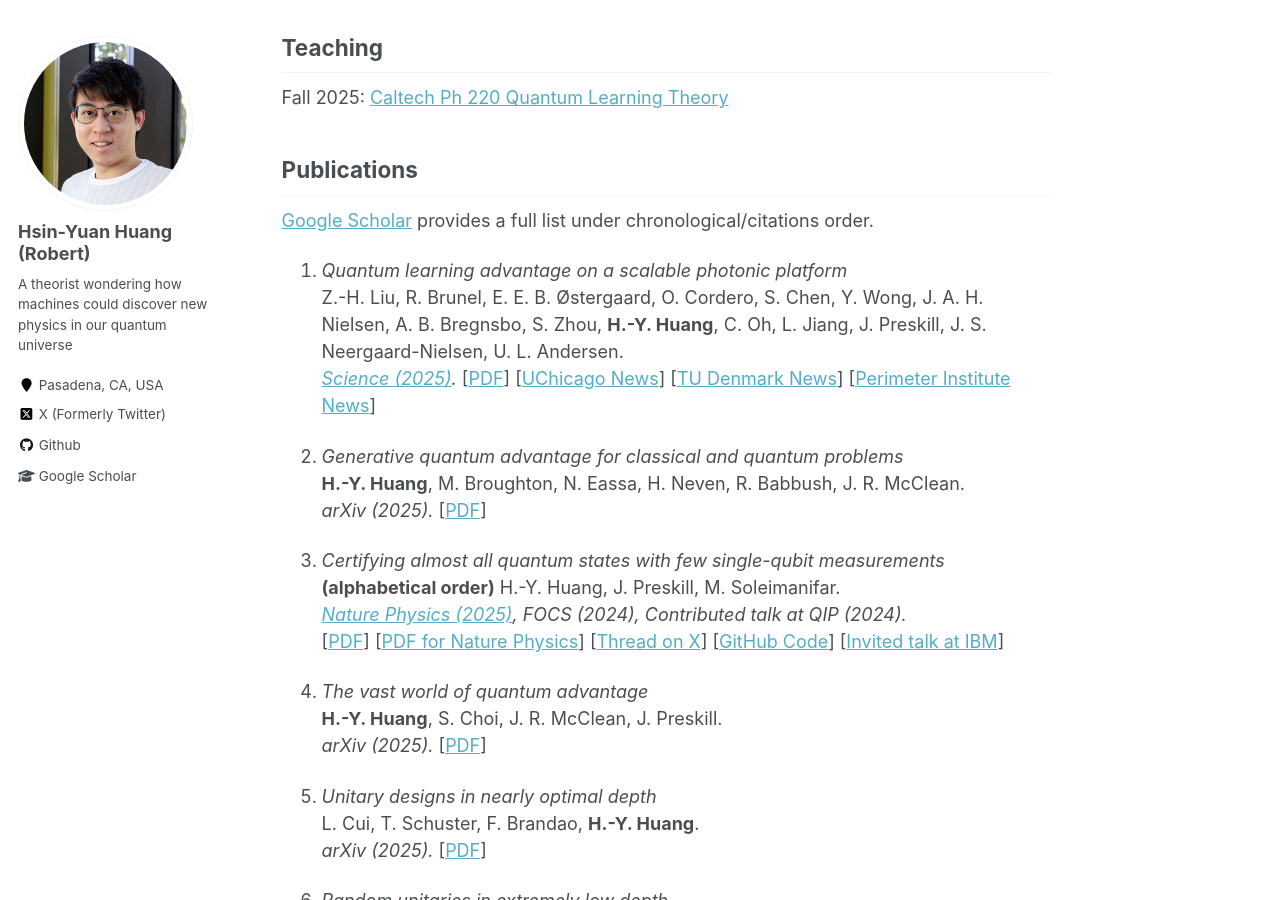
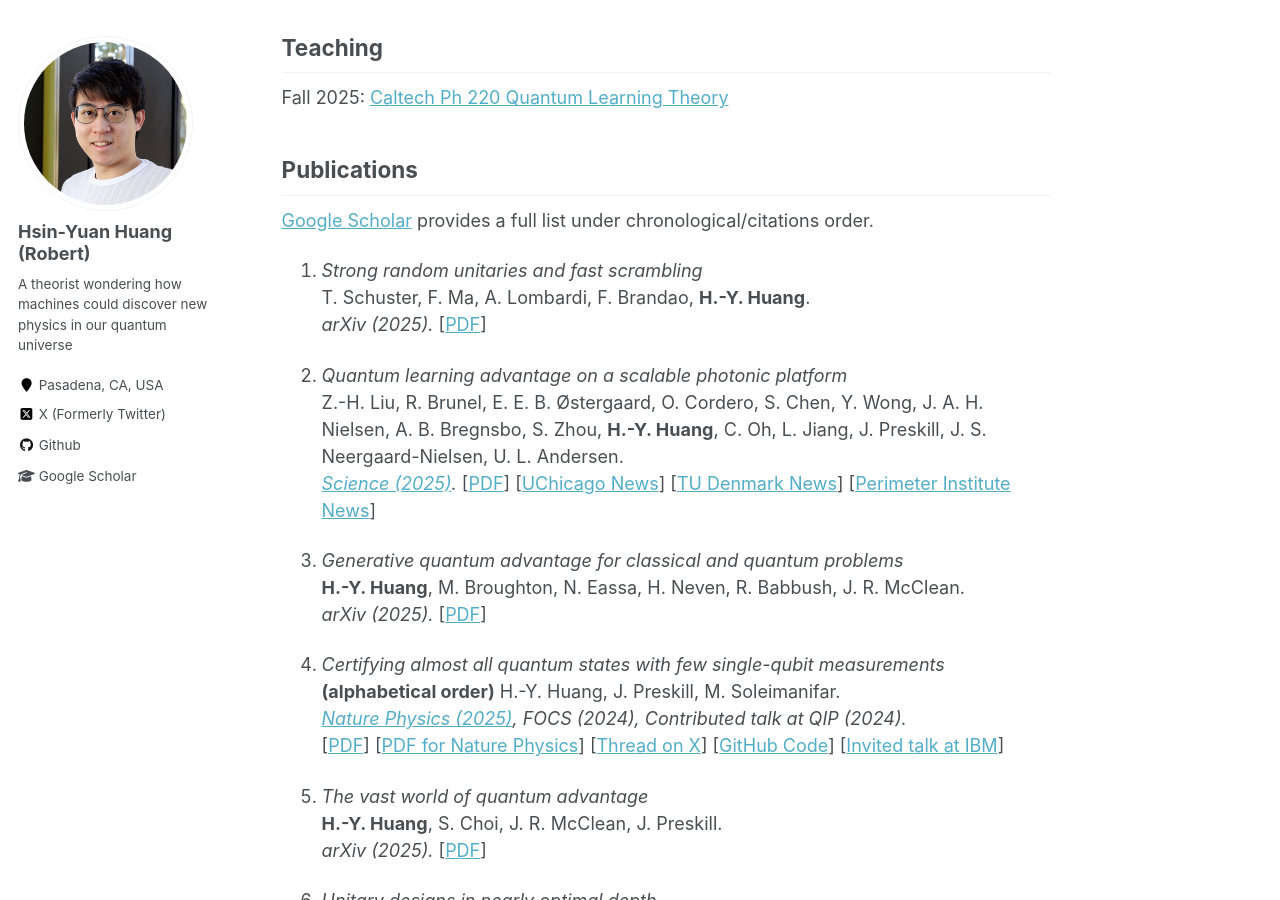
Before and after one commit to hsinyuan-huang/hsinyuan-huang.github.io, a Jekyll site: the page built from _pages/about.md, in a window 1280 px wide and 900 px high, scrolled down 1446 px. Built offline with Jekyll 4.4.1, drawn with Linux system fonts in a browser that asks for light colours; formulas are drawn with MathJax 3.

Commit message:
Update README.md

```diff
--- a/_pages/about.md
+++ b/_pages/about.md
@@ -36,6 +36,10 @@ Fall 2025: <a href="https://caltech-quantum-learning-theory.github.io/" target="
 ## Publications
 
 <a href="https://scholar.google.com/citations?user=2y5YF-gAAAAJ" target="_blank">Google Scholar</a> provides a full list under chronological/citations order.
+
+1. *Strong random unitaries and fast scrambling* <br>
+ T. Schuster, F. Ma, A. Lombardi, F. Brandao, **H.-Y. Huang**.<br>
+*arXiv (2025).* [<a href="https://arxiv.org/abs/2509.26310" target="_blank">PDF</a>]
 
 1. *Quantum learning advantage on a scalable photonic platform* <br>
 Z.-H. Liu, R. Brunel, E. E. B. Østergaard, O. Cordero, S. Chen, Y. Wong, J. A. H. Nielsen, A. B. Bregnsbo, S. Zhou, **H.-Y. Huang**, C. Oh, L. Jiang, J. Preskill, J. S. Neergaard-Nielsen, U. L. Andersen.<br>
```
